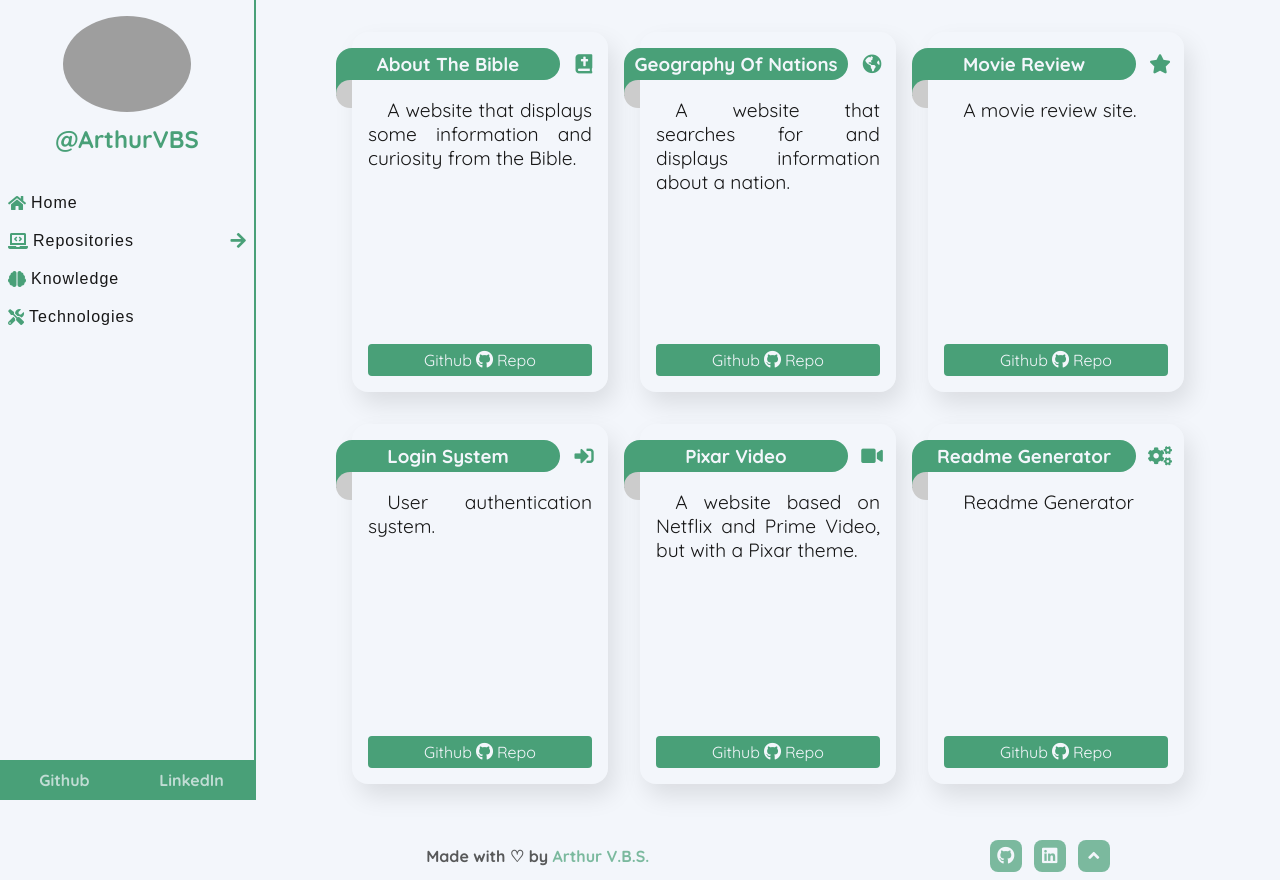
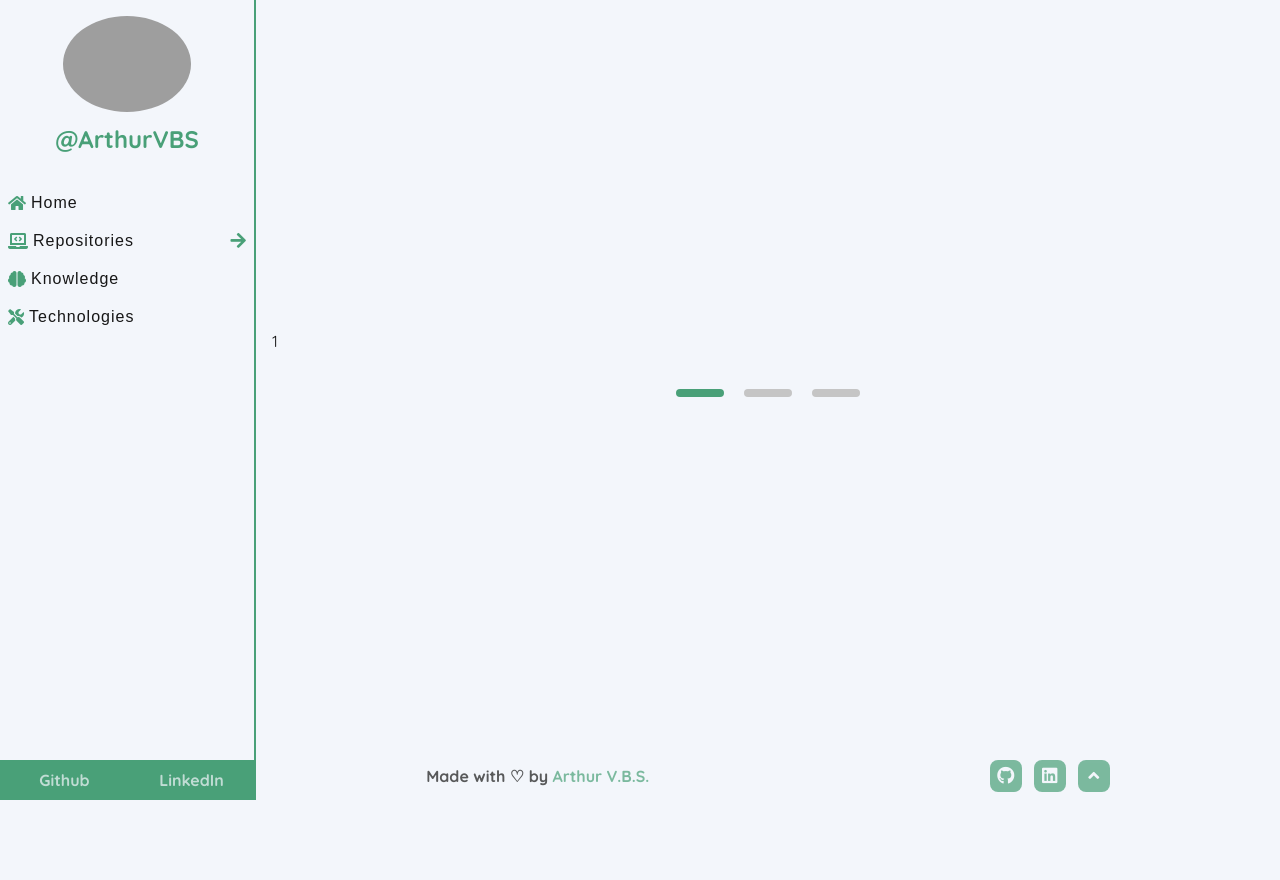
Before and after one commit to ArthurVBS/HomePage, a Next.js app: page / in a window 1280 px wide. Both pictures are taken after a click on the button "Repositories". After the commit the page ends 800 px from the top, so only its background shows below. Built offline with nearby package versions, Linux system fonts and the light colour scheme; grey boxes are pictures that could not be loaded.

Commit message:
Add carousel

```diff
--- a/package.json
+++ b/package.json
@@ -12,6 +12,7 @@
     "aos": "^2.3.4",
     "next": "12.2.5",
     "react": "18.2.0",
+    "react-alice-carousel": "^2.6.4",
     "react-dom": "18.2.0",
     "styled-components": "^5.3.5"
   },
--- a/pages/_app.tsx
+++ b/pages/_app.tsx
@@ -1,4 +1,5 @@
 import type { AppProps } from 'next/app'
+import 'react-alice-carousel/lib/alice-carousel.css'
 
 import { ThemeProvider } from 'styled-components'
 import { NavbarContextProvider } from '../src/contexts/NavbarContext'
--- /dev/null
+++ b/src/components/carousel/index.tsx
@@ -0,0 +1,30 @@
+import React from 'react'
+import AliceCarousel from 'react-alice-carousel'
+
+type Props = {
+  children: React.ReactNode
+  responsive?: {}
+}
+
+const Carousel: React.FC<Props> = ({ children, responsive }) => {
+  if (responsive == undefined) {
+    responsive = {
+      0: { items: 1 },
+      568: { items: 2 },
+      1024: { items: 3 },
+    }
+  }
+
+  return (
+    <AliceCarousel
+      mouseTracking
+      disableButtonsControls
+      responsive={responsive}
+      controlsStrategy="alternate"
+    >
+      {children}
+    </AliceCarousel>
+  )
+}
+
+export default Carousel
--- a/src/pages/repo/index.tsx
+++ b/src/pages/repo/index.tsx
@@ -1,48 +1,21 @@
 import React from 'react'
-import RibbonShapeCard from '../../components/ribbonShapeCard'
-import { Container, WrapperRibbonShapeCards } from './styles'
+import Carousel from '../../components/carousel'
+import { Container } from './styles'
 
 const Repo: React.FC = () => {
   return (
     <Container>
-      <WrapperRibbonShapeCards>
-        <RibbonShapeCard
-          title="About The Bible"
-          content="A website that displays some information and curiosity from the Bible."
-          icon="fas fa-bible"
-          link="https://github.com/ArthurVBS/AboutTheBible"
-        />
-        <RibbonShapeCard
-          title="Geography Of Nations"
-          content="A website that searches for and displays information about a nation."
-          icon="fas fa-globe-americas"
-          link="https://github.com/ArthurVBS/GeographyOfNations"
-        />
-        <RibbonShapeCard
-          title="Movie Review"
-          content="A movie review site."
-          icon="fas fa-star"
-          link="https://github.com/ArthurVBS/MovieReview"
-        />
-        <RibbonShapeCard
-          title="Login System"
-          content="User authentication system."
-          icon="fas fa-sign-in-alt"
-          link="https://github.com/ArthurVBS/LoginSystem"
-        />
-        <RibbonShapeCard
-          title="Pixar Video"
-          content="A website based on Netflix and Prime Video, but with a Pixar theme."
-          icon="fas fa-video"
-          link="https://github.com/ArthurVBS/PixarVideo"
-        />
-        <RibbonShapeCard
-          title="Readme Generator"
-          content="Readme Generator"
-          icon="fas fa-cogs"
-          link="https://github.com/ArthurVBS/ReadmeGenerator"
-        />
-      </WrapperRibbonShapeCards>
+      <Carousel responsive={{ 0: { items: 1 } }}>
+        <div className="item" data-value="1">
+          1
+        </div>
+        <div className="item" data-value="2">
+          2
+        </div>
+        <div className="item" data-value="3">
+          3
+        </div>
+      </Carousel>
     </Container>
   )
 }
--- a/src/pages/repo/styles.ts
+++ b/src/pages/repo/styles.ts
@@ -1,15 +1,28 @@
 import styled from 'styled-components'
 
 export const Container = styled.main`
-  padding: 16px;
-`
-
-export const WrapperRibbonShapeCards = styled.div`
   display: flex;
-  flex-wrap: wrap;
   justify-content: center;
   align-items: center;
-  align-content: center;
-  gap: 32px;
+  height: 100%;
   padding: 16px;
+
+  .alice-carousel__dots-item {
+    background-color: #c5c5c5;
+    width: 32px;
+    border-radius: 8px;
+    transition: background-color 0.4s;
+
+    &:hover {
+      background-color: #909090;
+    }
+
+    @media (min-width: 628px) {
+      width: 48px;
+    }
+  }
+
+  .alice-carousel__dots-item.__active {
+    background-color: ${props => props.theme.primary};
+  }
 `
```
Also changed, not shown: 1 other file (tests, documents, lock files or other folders).
